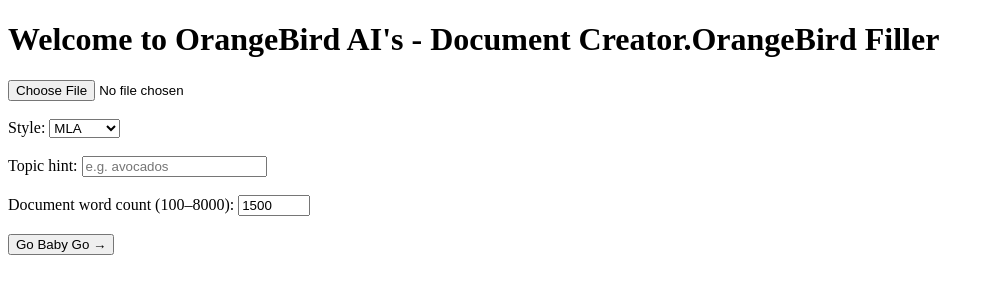
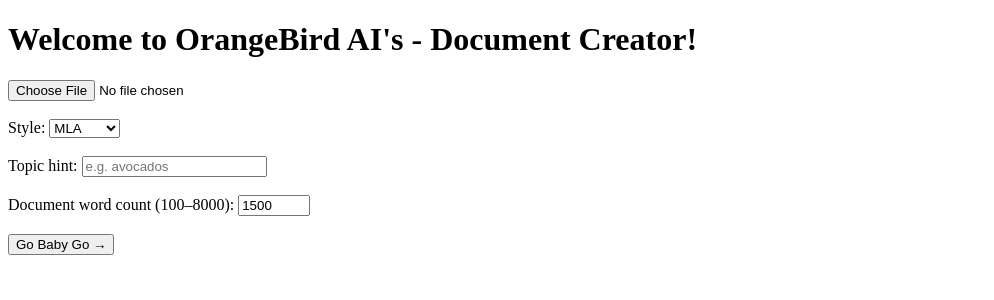
Before and after one commit to orangebirdai/orangebird-filler, a FastAPI app: page / in a window 1280 px wide. Shown: the part 88-388 px from the top of the page, without its empty margins (0-994 px from the left). Run offline with FastAPI, Linux system fonts and the light colour scheme.

Commit message:
Update index.html

```diff
--- a/templates/index.html
+++ b/templates/index.html
@@ -23,7 +23,7 @@
 </header>
 
 <div class="container">
-  <h1>Welcome to OrangeBird AI's - Document Creator.OrangeBird Filler</h1>
+  <h1>Welcome to OrangeBird AI's - Document Creator!</h1>
   <form id="f">
     <input type="file" name="file" accept=".docx,.pdf" required><br><br>
     Style:
```
